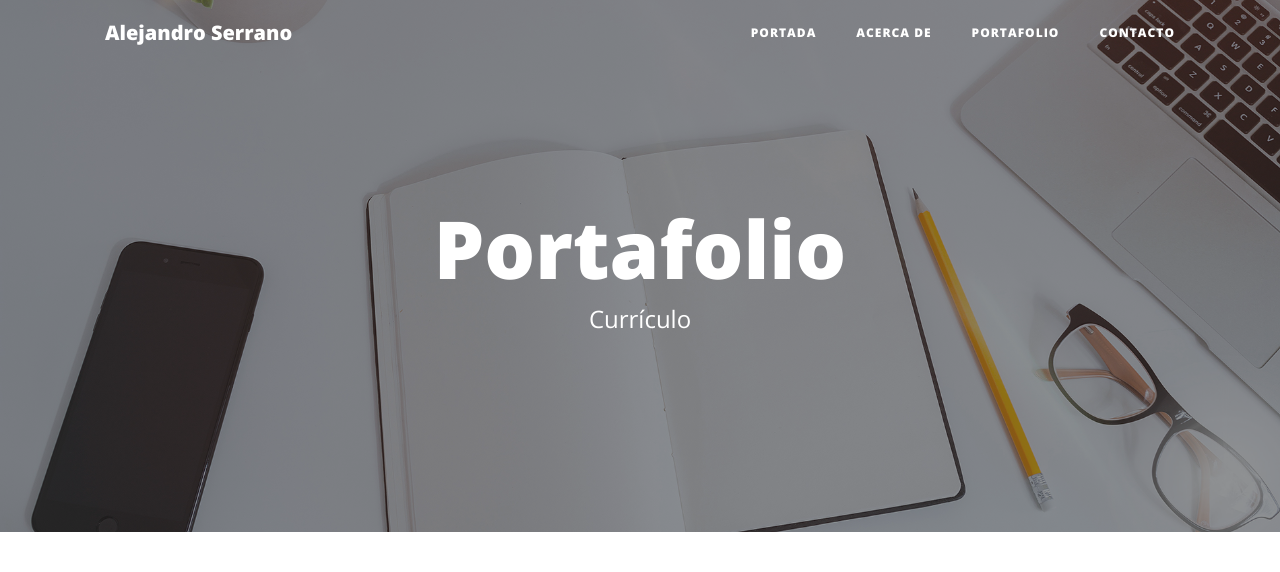
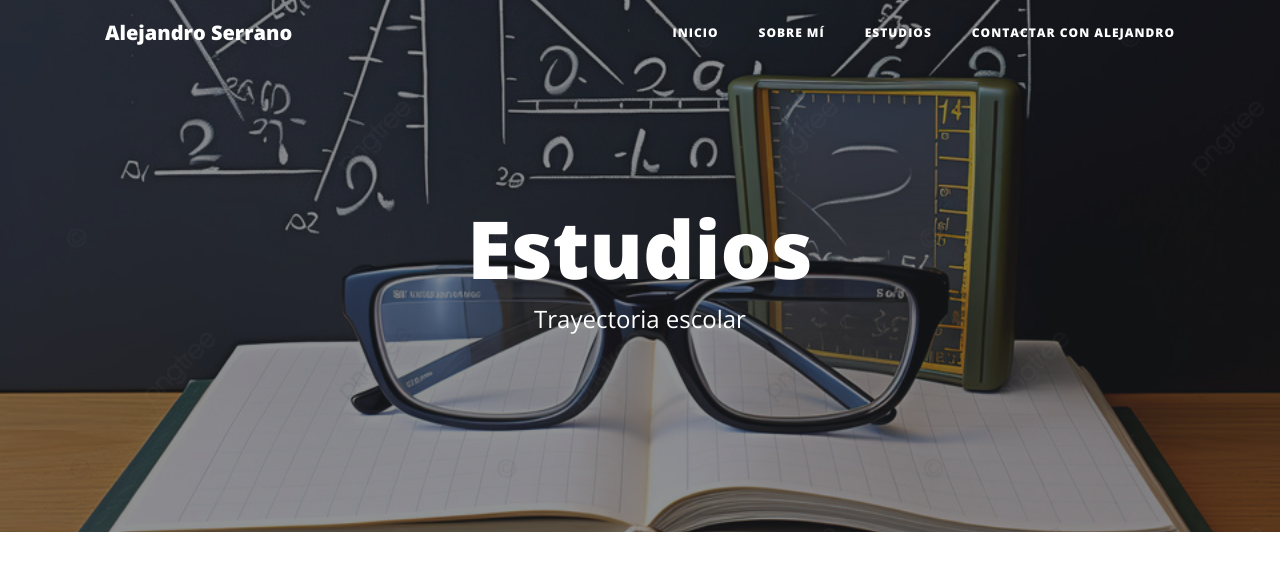
Before and after one commit to seerraa16/Blog_Django, a Django app: page /portfolio/ in a window 1280 px wide. Shown: the top 572 px of the page. Run offline with Django 5.2, Linux system fonts and the light colour scheme; data comes from the database, SQL or seed files in the repository; some libraries are stand-ins or nearby versions.

Commit message:
Fin de mi web personal

```diff
--- a/webpersonal/core/templates/core/about.html
+++ b/webpersonal/core/templates/core/about.html
@@ -3,7 +3,7 @@
 {% load static %}
 {% block title %}Acerca de{% endblock %}
 
-{% block background %}{% static 'core/img/about-bg.jpg' %}{% endblock%}
+{% block background %}{% static 'core/img/acercade.jpg' %}{% endblock%}
 {% block headers %}
     <h1>Acerca de</h1>
     <span class="subheading">Biografía</span>
--- a/webpersonal/core/templates/core/base.html
+++ b/webpersonal/core/templates/core/base.html
@@ -25,10 +25,10 @@
             </button>
             <div class="collapse navbar-collapse" id="navbarResponsive">
                 <ul class="navbar-nav ml-auto">
-                    <li class="nav-item"><a class="nav-link" href="{% url 'home' %}">Portada</a></li>
-                    <li class="nav-item"><a class="nav-link" href="{% url 'about' %}">Acerca de</a></li>
-                    <li class="nav-item"><a class="nav-link" href="{% url 'portfolio' %}">Portafolio</a></li>
-                    <li class="nav-item"><a class="nav-link" href="{% url 'contact' %}">Contacto</a></li>
+                    <li class="nav-item"><a class="nav-link" href="{% url 'home' %}">Inicio</a></li>
+                    <li class="nav-item"><a class="nav-link" href="{% url 'about' %}">Sobre mí</a></li>
+                    <li class="nav-item"><a class="nav-link" href="{% url 'portfolio' %}">Estudios</a></li>
+                    <li class="nav-item"><a class="nav-link" href="{% url 'contact' %}">Contactar con Alejandro</a></li>
                 </ul>
             </div>
       </div>
--- a/webpersonal/core/templates/core/contact.html
+++ b/webpersonal/core/templates/core/contact.html
@@ -3,7 +3,7 @@
 {% load static %}
 {% block title %}Contacto{% endblock %}
 
-{% block background %}{% static 'core/img/contact-bg.jpg' %}{%endblock %}
+{% block background %}{% static 'core/img/contacto.jpg' %}{%endblock %}
 {% block headers %}
     <h1>Contacto</h1>
     <span class="subheading">Trabajos relacionados con la ingenieria y los datos</span>
--- a/webpersonal/core/templates/core/home.html
+++ b/webpersonal/core/templates/core/home.html
@@ -4,7 +4,7 @@
 
 {% block title %}Portada{% endblock %}
 
-{% block background %}{% static 'core/img/home-bg.jpg' %}{% endblock%}
+{% block background %}{% static 'core/img/inicio.jpg' %}{% endblock%}
 
 {% block headers %}
  <h1>Alejandro Serrano</h1>
@@ -13,5 +13,5 @@
 
 {% block content %}
     <h2>Mi Web Personal</h2>
-    <p>Bienvenidos.</p>
+    <p>Bienvenidos a mi web, aqui encontrareis mas información sobre mi asi como la trayectoria escolar, como contactar conmigo etc...</p>
 {% endblock %}
--- a/webpersonal/core/templates/core/portfolio.html
+++ b/webpersonal/core/templates/core/portfolio.html
@@ -1,12 +1,12 @@
 {% extends 'core/base.html' %}
 
 {% load static %}
-{% block title %}Portafolio{% endblock %}
+{% block title %}Estudios{% endblock %}
 
-{% block background %}{% static 'core/img/portfolio-bg.jpg' %}{%endblock %}
+{% block background %}{% static 'core/img/estudios.jpg' %}{%endblock %}
 
 {% block headers %}
-    <h1>Portafolio</h1>
+    <h1>Estudios</h1>
     <span class="subheading"></span>
 {% endblock %}
 
--- a/webpersonal/portfolio/apps.py
+++ b/webpersonal/portfolio/apps.py
@@ -1,4 +1,4 @@
 from django.apps import AppConfig
 class PortfolioConfig(AppConfig):
  name = 'portfolio'
- verbose_name = 'Portafolio'
+ verbose_name = 'Estudios'
--- a/webpersonal/portfolio/templates/portfolio/portfolio.html
+++ b/webpersonal/portfolio/templates/portfolio/portfolio.html
@@ -1,10 +1,10 @@
 {% extends 'core/base.html' %}
-{% block title %}Portafolio{% endblock %}
+{% block title %}Estudios{% endblock %}
 {% load static %}
-{% block background %}{% static 'core/img/portfolio-bg.jpg' %}{%endblock %}
+{% block background %}{% static 'core/img/estudios.jpg' %}{%endblock %}
 {% block headers %}
- <h1>Portafolio</h1>
- <span class="subheading">Currículo</span>
+ <h1>Estudios</h1>
+ <span class="subheading">Trayectoria escolar</span>
 {% endblock %}
 {% block content %}
  {% for project in projects %}
```
Also changed, not shown: webpersonal/core/static/core/img/about-bg.jpg (deleted), webpersonal/core/static/core/img/acercade.jpg (added), webpersonal/core/static/core/img/contact-bg.jpg (deleted), webpersonal/core/static/core/img/contacto.jpg (added), webpersonal/core/static/core/img/estudios.jpg (added), webpersonal/core/static/core/img/home-bg.jpg (deleted), webpersonal/core/static/core/img/inicio.jpg (added), webpersonal/core/static/core/img/portfolio-bg.jpg (deleted).
